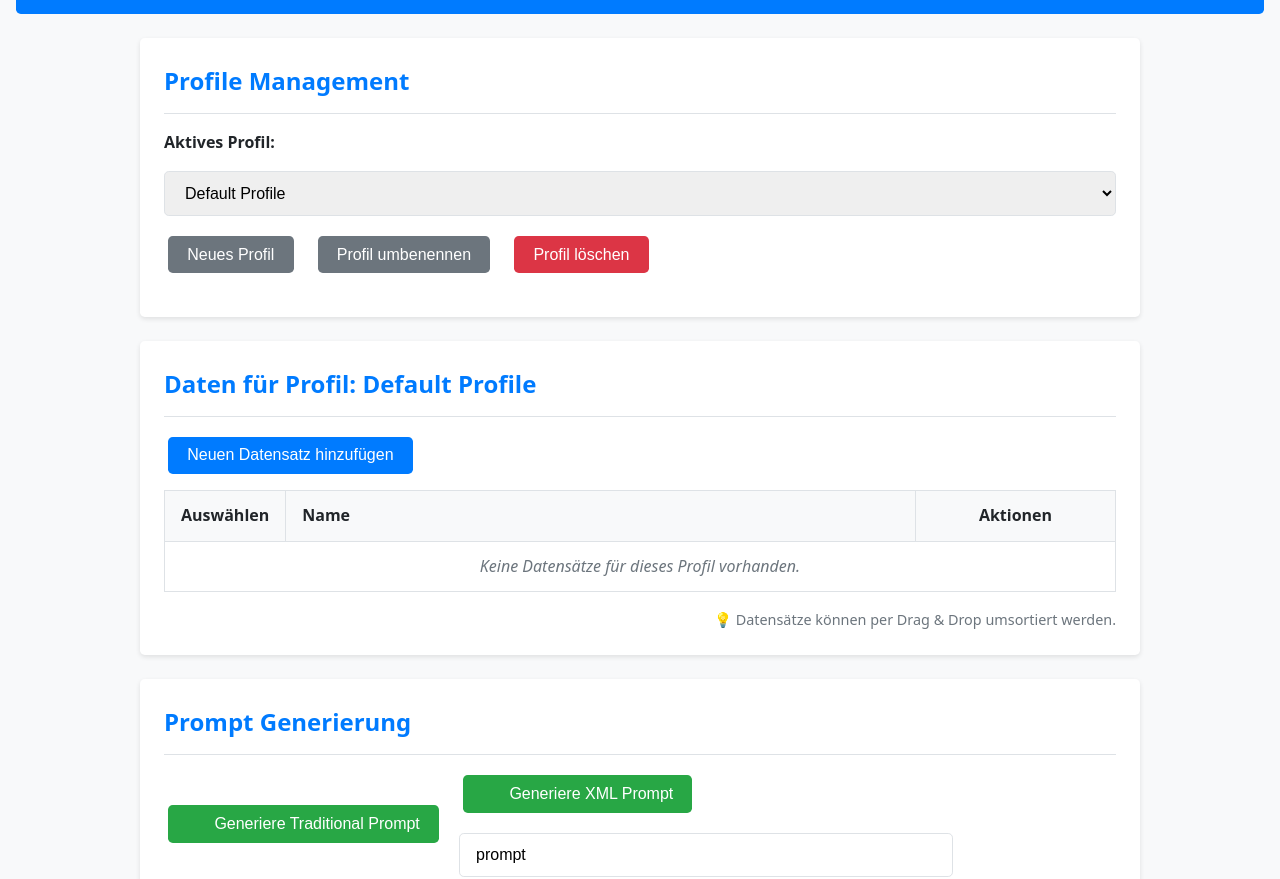
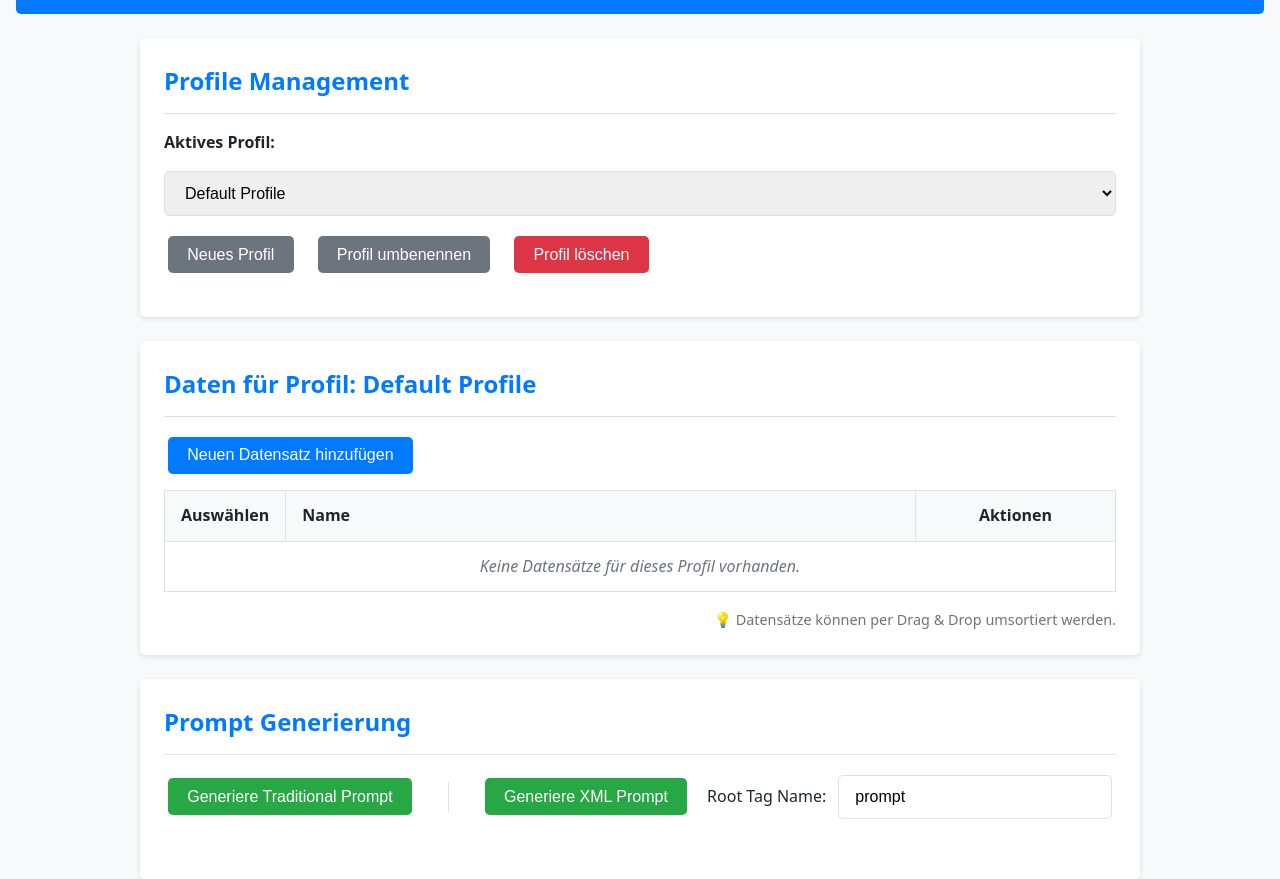
Before and after one commit to hwalde/web-prompt-builder, a plain HTML site: page index.html in a window 1280 px wide. Shown: the part 101-980 px from the top of the page. Drawn offline with Linux system fonts and the light colour scheme.

Commit message:
Improved Styling

```diff
--- a/css/main.css
+++ b/css/main.css
@@ -130,6 +130,17 @@ button:active, .btn:active {
     margin-bottom: var(--spacing-unit);
 }
 
+.generation-controls {
+    flex-wrap: nowrap;
+}
+
+.divider-vertical {
+    width: 1px;
+    height: 30px;
+    background-color: var(--border-color);
+    margin: 0 var(--spacing-unit);
+}
+
 .profile-controls label {
     margin-bottom: 0; /* Kein Abstand unter dem Label in dieser Zeile */
     margin-right: 0.5em;
@@ -143,14 +154,14 @@ button:active, .btn:active {
 
 .xml-generation {
     display: flex;
-    flex-wrap: wrap;
+    flex-wrap: nowrap;
     gap: var(--spacing-unit);
     align-items: center;
+    flex: 1;
 }
 .xml-generation input[type="text"] {
-     flex-grow: 1; /* Input nimmt verfügbaren Platz */
      margin-bottom: 0; /* Kein Abstand unter dem Input in dieser Zeile */
-     min-width: 200px;
+     width: 100%;
 }
 
 
@@ -214,9 +225,45 @@ footer {
      section {
          padding: var(--spacing-unit);
      }
+
+     .divider-vertical {
+        width: 100%;
+        height: 1px;
+        margin: var(--spacing-unit) 0;
+    }
 }
 
-/* Adjust button styling in action buttons */
 #records-table .action-buttons .btn {
     margin: 0;
 }
+
+.btn-generate {
+    white-space: nowrap;
+}
+
+
+
+#generate-traditional-btn .btn-icon,
+#generate-xml-btn .btn-icon {
+    position: absolute;
+    left: 0.8em;
+}
+
+
+
+#xml-root-tag {
+    margin: 0.25em
+}
+
+.xml-root-tag-label {
+    white-space: nowrap;
+    font-weight: normal;
+    margin-bottom: 0;
+}
+
+.xml-root-tag-container {
+    display: flex;
+    align-items: center;
+    gap: 0.5em;
+    width: 100%;
+}
--- a/index.html
+++ b/index.html
@@ -52,12 +52,16 @@
                     <span class="btn-icon"></span>
                     Generiere Traditional Prompt
                 </button>
+                <div class="divider-vertical"></div>
                 <div class="xml-generation">
-                     <button id="generate-xml-btn" class="btn btn-success btn-generate">
+                    <button id="generate-xml-btn" class="btn btn-success btn-generate">
                         <span class="btn-icon"></span>
                         Generiere XML Prompt
                     </button>
-                    <input type="text" id="xml-root-tag" placeholder="XML Document Main Tag Name" value="prompt">
+                    <div class="xml-root-tag-container">
+                        <label class="xml-root-tag-label">Root Tag Name:</label>
+                        <input type="text" id="xml-root-tag" placeholder="XML Document Root Tag Name" value="prompt">
+                    </div>
                 </div>
 
             </div>
--- a/js/ui.js
+++ b/js/ui.js
@@ -62,6 +62,13 @@ const UI = (() => {
             const row = recordsTbody.insertRow();
             row.dataset.id = record.id; // Store ID on the row
             row.draggable = true; // Make row draggable
+
+            // Add double-click handler to trigger edit functionality
+            row.addEventListener('dblclick', () => {
+                if (recordActionCallbacks.onEdit) {
+                    recordActionCallbacks.onEdit(record.id);
+                }
+            });
 
             // 1. Select Checkbox
             const selectCell = row.insertCell();
```
